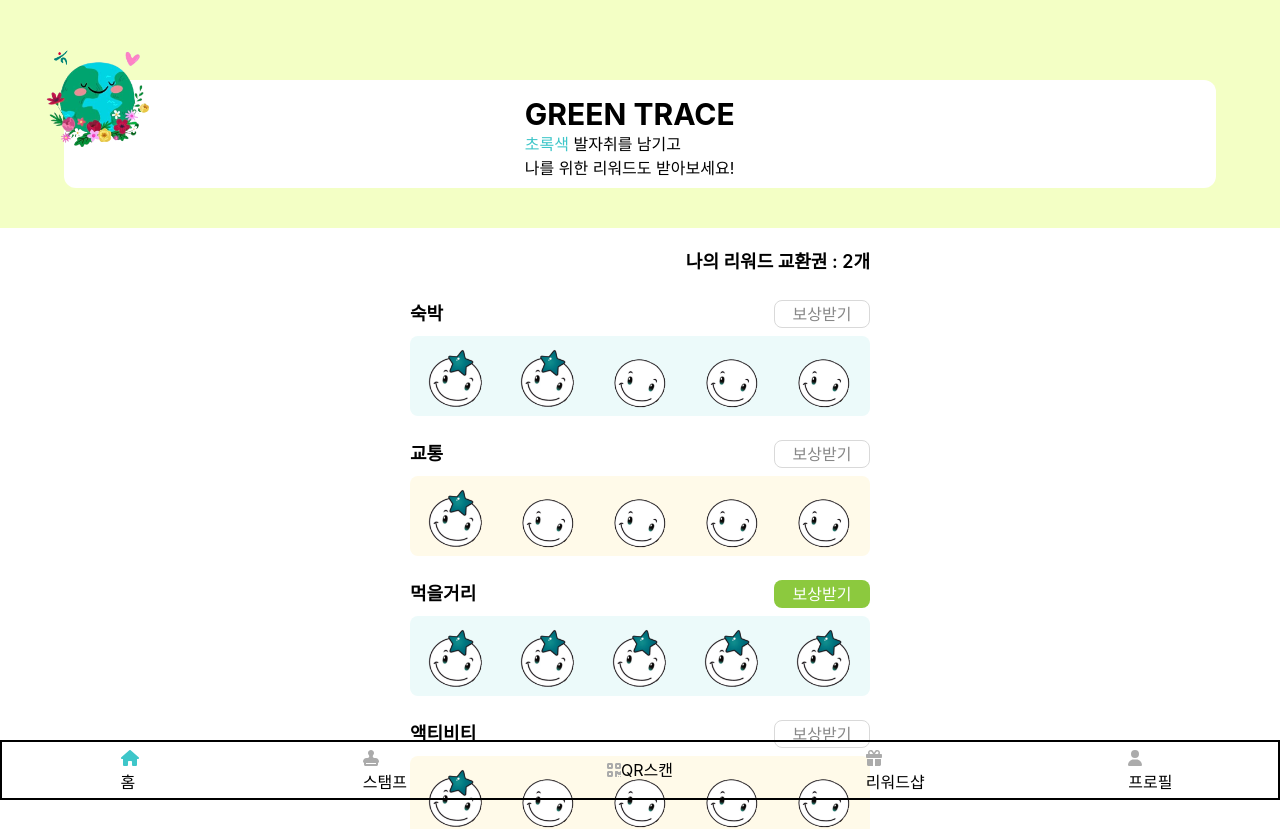
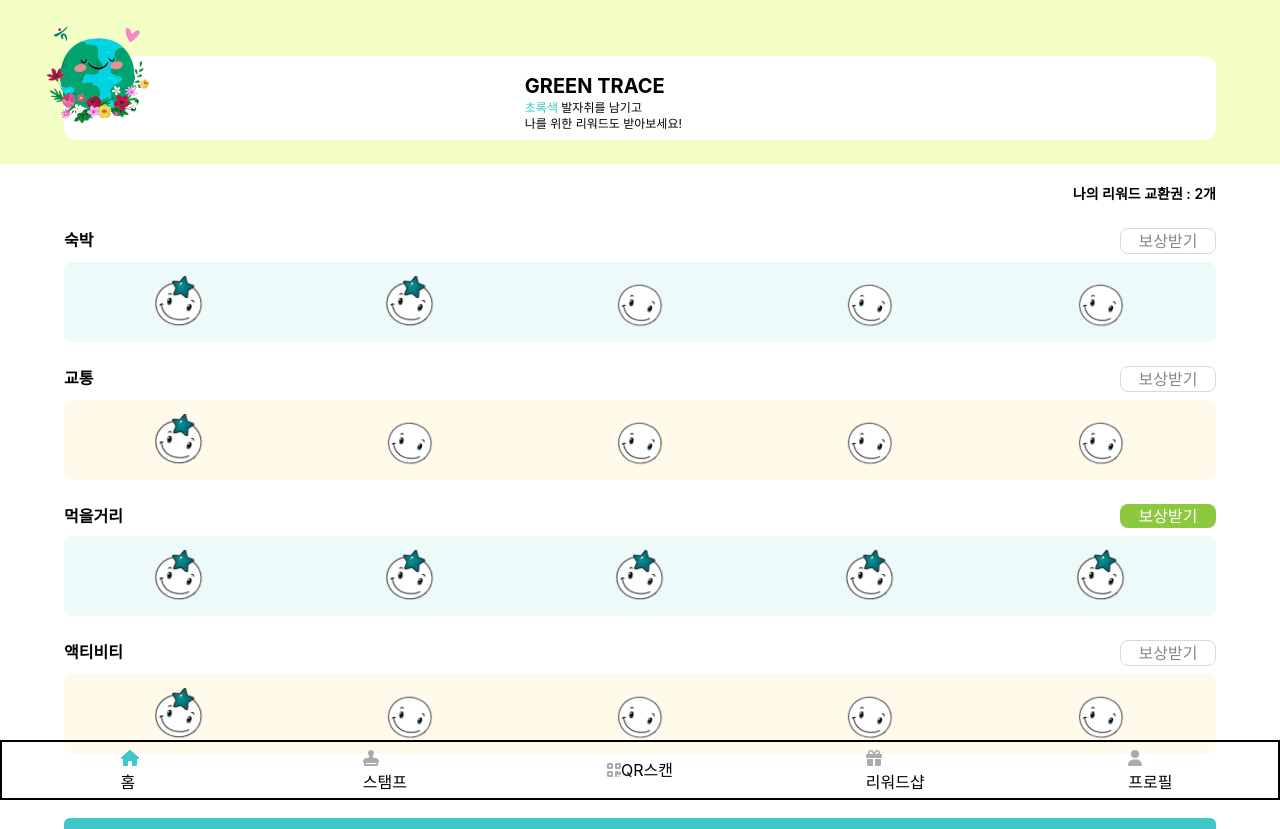
Before and after one commit to No88888888/eve_psyche_and_team_1, a React (Create React App) app in the folder FE/haiyeo/: page /stamp in a window 1280 px wide. Shown: the top 829 px of the page. Built offline with nearby package versions, Linux system fonts and the light colour scheme.

Commit message:
FE/FEAT : 상세페이지 및 api 연결

```diff
--- a/FE/haiyeo/src/pages/ResultComponents/CategoryBlocks.jsx
+++ b/FE/haiyeo/src/pages/ResultComponents/CategoryBlocks.jsx
@@ -9,12 +9,13 @@ function CategoryBlocks(props) {
   return (
     <div className="mx-auto w-11/12 mt-6" onClick={moveToDetail}>
       <div>
-        <img className="rounded-xl" src={props.image} alt="상품이미지" />
+        <img className="absolute w-14 mt-2" src="/img/eco_mark.png" alt="eco마크" />
+        <img className="rounded-xl w-full h-[100px]" src={props.image} alt="상품이미지" />
       </div>
       <div>
         <div className="text-[15px]">{props.name}</div>
         <div className="text-[#898989] text-[10px]">{props.msg}</div>
-        <div className="grid grid-cols-2">
+        <div className="grid grid-cols-10">
           <div className="col-span-1 w-10">
             <img className="w-4" alt="starRate" src="img/star.png" />
           </div>
--- a/FE/haiyeo/src/pages/ResultComponents/Trans.jsx
+++ b/FE/haiyeo/src/pages/ResultComponents/Trans.jsx
@@ -20,7 +20,7 @@ function Trans() {
 
   return (
     <div className="w-11/12 mx-auto ">
-      <div className="grid grid-cols-3 pt-8 pb-16">
+      <div className="grid grid-cols-3 pt-8 pb-10">
         <div className="bg-[#E3F9FA] rounded-xl h-20 w-5/6  mx-auto font-medium text-[15px]">
           <div className="ml-4 mt-4 z-50 absolute">
             <p>자전거</p>
@@ -53,6 +53,7 @@ function Trans() {
         <div className="grid grid-cols-2">
           {alist.map((item, idx) => (
             <CategoryBlocks
+              key={idx}
               name={item.name}
               msg={item.msg}
               image={item.image}
--- a/FE/haiyeo/src/pages/SearchPlace.jsx
+++ b/FE/haiyeo/src/pages/SearchPlace.jsx
@@ -64,7 +64,7 @@ function SearchPlace() {
 
         <div>
           {/* <div>~~에서 ~~하는 ~~여행은 어때요?</div> */}
-          {where && (
+          {where === "부산" && (
             <div>
               <div className="text-[20px] mb-6 mt-24 flex flex-row-reverse">
                 <span className="text-[#3EC6C9] font-bold text-3xl">{where}!</span>
--- a/FE/haiyeo/src/pages/Stamp.jsx
+++ b/FE/haiyeo/src/pages/Stamp.jsx
@@ -16,7 +16,7 @@ function Stamp() {
 
   return (
     <div className="w-[100%]">
-      <div className="w-[100%] bg-[#F3FFC5] pb-10 pt-20">
+      <div className="w-[100%] bg-[#F3FFC5] pb-6 pt-14">
         <div>
           <img
             className="w-[150px] absolute mt-[-40px] ml-6"
@@ -27,157 +27,157 @@ function Stamp() {
         <div className="bg-white rounded-xl grid grid-cols-5 w-[90%] mx-auto pt-4 pb-2">
           <div className="col-span-2"></div>
           <div className="col-span-3">
-            <div className="font-bold text-3xl">GREEN TRACE</div>
-            <div>
+            <div className="font-bold text-xl">GREEN TRACE</div>
+            <div className="text-xs">
               <span className="text-[#3EC6C9]">초록색</span>
               <span> 발자취를 남기고</span>
             </div>
-            <div>나를 위한 리워드도 받아보세요!</div>
+            <div className="text-xs">나를 위한 리워드도 받아보세요!</div>
           </div>
         </div>
       </div>
-      <div className=" w-[460px] mx-auto">
+      <div className=" w-[90%] mx-auto">
         <div className="flex flex-row-reverse mx-auto">
-          <div className="pt-5 font-semibold text-lg">나의 리워드 교환권 : {count}개</div>
+          <div className="pt-5 font-semibold text-sm">나의 리워드 교환권 : {count}개</div>
         </div>
 
         <div>
           <div>
-            <div className="grid grid-cols-2 mx-auto w-[460px] my-2 pt-4">
-              <div className=" font-semibold text-lg">숙박</div>
+            <div className="grid grid-cols-2 mx-auto w-full my-2 pt-4">
+              <div className=" font-semibold text-m">숙박</div>
               <div className="flex flex-row-reverse">
                 <button className="rounded-lg w-24 border border-[#D9D9D9] text-[#878787]">
                   보상받기
                 </button>
               </div>
             </div>
-            <div className="bg-[#ECFAFA] w-[460px] h-20 mx-auto rounded-lg grid grid-cols-5 pt-3">
+            <div className="bg-[#ECFAFA] w-full h-20 mx-auto rounded-lg grid grid-cols-5 pt-3">
               <div>
-                <img className="w-16 mx-auto" alt="starboy" src="img/starStarboy.png" />
+                <img className="w-14 mx-auto" alt="starboy" src="img/starStarboy.png" />
               </div>
               <div>
-                <img className="w-16 mx-auto" alt="starboy" src="img/starStarboy.png" />
+                <img className="w-14 mx-auto" alt="starboy" src="img/starStarboy.png" />
               </div>
               <div>
-                <img className="w-14 pt-2 mx-auto" alt="bstarboy" src="img/baldStarboy.png" />
+                <img className="w-12 pt-2 mx-auto" alt="bstarboy" src="img/baldStarboy.png" />
               </div>
               <div>
-                <img className="w-14 pt-2 mx-auto" alt="bstarboy" src="img/baldStarboy.png" />
+                <img className="w-12 pt-2 mx-auto" alt="bstarboy" src="img/baldStarboy.png" />
               </div>
               <div>
-                <img className="w-14 pt-2 mx-auto" alt="bstarboy" src="img/baldStarboy.png" />
+                <img className="w-12 pt-2 mx-auto" alt="bstarboy" src="img/baldStarboy.png" />
               </div>
             </div>
           </div>
           <div>
-            <div className="grid grid-cols-2 mx-auto w-[460px] my-2 pt-4">
-              <div className=" font-semibold text-lg">교통</div>
+            <div className="grid grid-cols-2 mx-auto w-full my-2 pt-4">
+              <div className=" font-semibold text-m">교통</div>
               <div className="flex flex-row-reverse">
                 <button className="rounded-lg w-24 border border-[#D9D9D9] text-[#878787]">
                   보상받기
                 </button>
               </div>
             </div>
-            <div className="bg-[#FFFAE9] w-[460px] h-20 mx-auto rounded-lg grid grid-cols-5 pt-3">
+            <div className="bg-[#FFFAE9] w-full h-20 mx-auto rounded-lg grid grid-cols-5 pt-3">
               <div>
-                <img className="w-16 mx-auto" alt="starboy" src="img/starStarboy.png" />
+                <img className="w-14 mx-auto" alt="starboy" src="img/starStarboy.png" />
               </div>
               <div>
-                <img className="w-14 pt-2 mx-auto" alt="bstarboy" src="img/baldStarboy.png" />
+                <img className="w-12 pt-2 mx-auto" alt="bstarboy" src="img/baldStarboy.png" />
               </div>
               <div>
-                <img className="w-14 pt-2 mx-auto" alt="bstarboy" src="img/baldStarboy.png" />
+                <img className="w-12 pt-2 mx-auto" alt="bstarboy" src="img/baldStarboy.png" />
               </div>
               <div>
-                <img className="w-14 pt-2 mx-auto" alt="bstarboy" src="img/baldStarboy.png" />
+                <img className="w-12 pt-2 mx-auto" alt="bstarboy" src="img/baldStarboy.png" />
               </div>
               <div>
-                <img className="w-14 pt-2 mx-auto" alt="bstarboy" src="img/baldStarboy.png" />
+                <img className="w-12 pt-2 mx-auto" alt="bstarboy" src="img/baldStarboy.png" />
               </div>
             </div>
           </div>
           {count === 2 ? (
             <div>
-              <div className="grid grid-cols-2 mx-auto w-[460px] my-2 pt-4">
-                <div className=" font-semibold text-lg">먹을거리</div>
+              <div className="grid grid-cols-2 mx-auto w-full my-2 pt-4">
+                <div className=" font-semibold text-m">먹을거리</div>
                 <div className="flex flex-row-reverse">
                   <button className="rounded-lg w-24 bg-[#8CC93E] text-white" onClick={addCount}>
                     보상받기
                   </button>
                 </div>
               </div>
-              <div className="bg-[#ECFAFA] w-[460px] h-20 mx-auto rounded-lg grid grid-cols-5 pt-3">
+              <div className="bg-[#ECFAFA] w-full h-20 mx-auto rounded-lg grid grid-cols-5 pt-3">
                 <div>
-                  <img className="w-16 mx-auto" alt="starboy" src="img/starStarboy.png" />
+                  <img className="w-14 mx-auto" alt="starboy" src="img/starStarboy.png" />
                 </div>
                 <div>
-                  <img className="w-16 mx-auto" alt="starboy" src="img/starStarboy.png" />
+                  <img className="w-14 mx-auto" alt="starboy" src="img/starStarboy.png" />
                 </div>
                 <div>
-                  <img className="w-16 mx-auto" alt="starboy" src="img/starStarboy.png" />
+                  <img className="w-14 mx-auto" alt="starboy" src="img/starStarboy.png" />
                 </div>
                 <div>
-                  <img className="w-16 mx-auto" alt="starboy" src="img/starStarboy.png" />
+                  <img className="w-14 mx-auto" alt="starboy" src="img/starStarboy.png" />
                 </div>
                 <div>
-                  <img className="w-16 mx-auto" alt="starboy" src="img/starStarboy.png" />
+                  <img className="w-14 mx-auto" alt="starboy" src="img/starStarboy.png" />
                 </div>
               </div>
             </div>
           ) : (
             <div>
-              <div className="grid grid-cols-2 mx-auto w-[460px] my-2 pt-4">
-                <div className=" font-semibold text-lg">먹을거리</div>
+              <div className="grid grid-cols-2 mx-auto w-full my-2 pt-4">
+                <div className=" font-semibold text-m">먹을거리</div>
                 <div className="flex flex-row-reverse">
                   <button className="rounded-lg w-24 border border-[#D9D9D9] text-[#878787]">
                     보상받기
                   </button>
                 </div>
               </div>
-              <div className="bg-[#ECFAFA] w-[460px] h-20 mx-auto rounded-lg grid grid-cols-5 pt-3">
+              <div className="bg-[#ECFAFA] w-full h-20 mx-auto rounded-lg grid grid-cols-5 pt-3">
                 <div>
-                  <img className="w-14 pt-2 mx-auto" alt="bstarboy" src="img/baldStarboy.png" />
+                  <img className="w-12 pt-2 mx-auto" alt="bstarboy" src="img/baldStarboy.png" />
                 </div>
                 <div>
-                  <img className="w-14 pt-2 mx-auto" alt="bstarboy" src="img/baldStarboy.png" />
+                  <img className="w-12 pt-2 mx-auto" alt="bstarboy" src="img/baldStarboy.png" />
                 </div>
                 <div>
-                  <img className="w-14 pt-2 mx-auto" alt="bstarboy" src="img/baldStarboy.png" />
+                  <img className="w-12 pt-2 mx-auto" alt="bstarboy" src="img/baldStarboy.png" />
                 </div>
                 <div>
-                  <img className="w-14 pt-2 mx-auto" alt="bstarboy" src="img/baldStarboy.png" />
+                  <img className="w-12 pt-2 mx-auto" alt="bstarboy" src="img/baldStarboy.png" />
                 </div>
                 <div>
-                  <img className="w-14 pt-2 mx-auto" alt="bstarboy" src="img/baldStarboy.png" />
+                  <img className="w-12 pt-2 mx-auto" alt="bstarboy" src="img/baldStarboy.png" />
                 </div>
               </div>
             </div>
           )}
 
           <div>
-            <div className="grid grid-cols-2 mx-auto w-[460px] my-2 pt-4">
-              <div className=" font-semibold text-lg">액티비티</div>
+            <div className="grid grid-cols-2 mx-auto w-full my-2 pt-4">
+              <div className=" font-semibold text-m">액티비티</div>
               <div className="flex flex-row-reverse">
                 <button className="rounded-lg w-24 border border-[#D9D9D9] text-[#878787]">
                   보상받기
                 </button>
               </div>
             </div>
-            <div className="bg-[#FFFAE9] w-[460px] h-20 mx-auto rounded-lg grid grid-cols-5 pt-3">
+            <div className="bg-[#FFFAE9] w-full h-20 mx-auto rounded-lg grid grid-cols-5 pt-3">
               <div>
-                <img className="w-16 mx-auto" alt="starboy" src="img/starStarboy.png" />
+                <img className="w-14 mx-auto" alt="starboy" src="img/starStarboy.png" />
               </div>
               <div>
-                <img className="w-14 pt-2 mx-auto" alt="bstarboy" src="img/baldStarboy.png" />
+                <img className="w-12 pt-2 mx-auto" alt="bstarboy" src="img/baldStarboy.png" />
               </div>
               <div>
-                <img className="w-14 pt-2 mx-auto" alt="bstarboy" src="img/baldStarboy.png" />
+                <img className="w-12 pt-2 mx-auto" alt="bstarboy" src="img/baldStarboy.png" />
               </div>
               <div>
-                <img className="w-14 pt-2 mx-auto" alt="bstarboy" src="img/baldStarboy.png" />
+                <img className="w-12 pt-2 mx-auto" alt="bstarboy" src="img/baldStarboy.png" />
               </div>
               <div>
-                <img className="w-14 pt-2 mx-auto" alt="bstarboy" src="img/baldStarboy.png" />
+                <img className="w-12 pt-2 mx-auto" alt="bstarboy" src="img/baldStarboy.png" />
               </div>
             </div>
           </div>
```
Also changed, not shown: FE/haiyeo/src/pages/ResultComponents/Activity.jsx (+7 -1 lines), FE/haiyeo/src/pages/ResultComponents/Food.jsx (+7 -1 lines), FE/haiyeo/src/pages/ResultComponents/Lodge.jsx (+7 -1 lines), FE/haiyeo/src/pages/ResultDetail.jsx (+22 -26 lines), FE/haiyeo/public/img/eco_mark.png (added).
